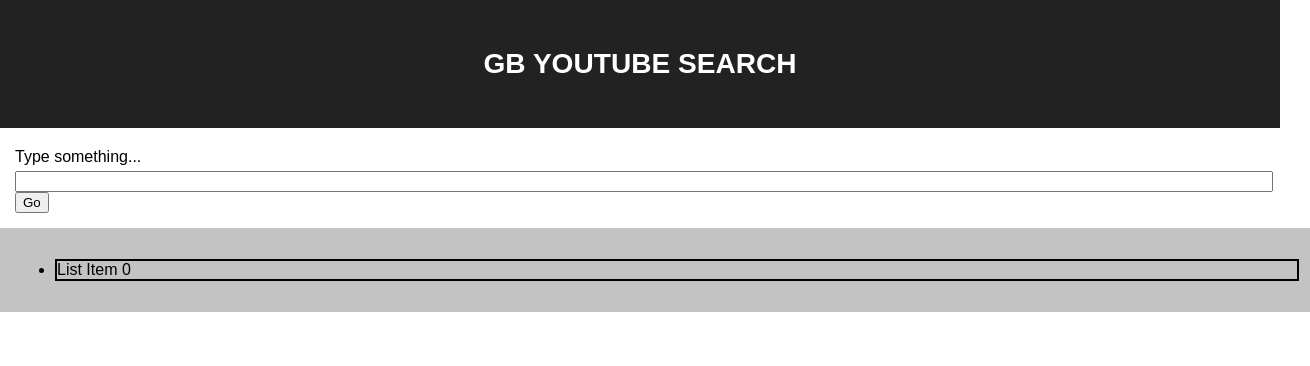
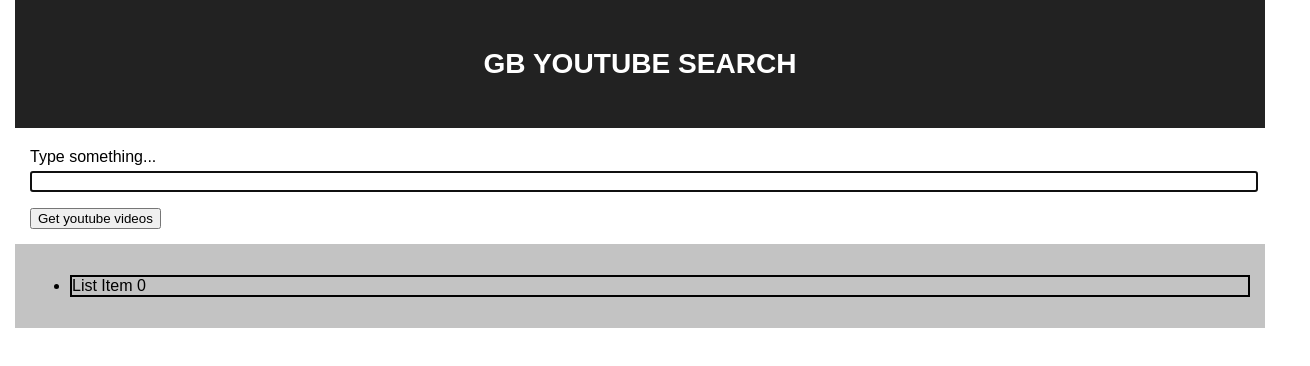
Before and after one commit to guilhermebc/guilhermebc.github.io, a React (Create React App) app: page / in a window 1280 px wide. Shown: the top 366 px of the page, 1310 px wide, since content can reach past the window. Built offline with nearby package versions, Linux system fonts and the light colour scheme.

Commit message:
implementing searchbar and youtubeapi components

```diff
--- a/package.json
+++ b/package.json
@@ -10,6 +10,7 @@
     "react-bootstrap": "^0.32.1",
     "react-dom": "^16.4.1",
     "react-scripts": "1.1.4",
+    "react-youtube": "^7.6.0",
     "redux": "^4.0.0"
   },
   "scripts": {
--- a/src/App.css
+++ b/src/App.css
@@ -23,8 +23,8 @@
 .App-intro-2 {
   font-size: large; }
 
-@keyframes App-logo-spin {
-  from {
-    transform: rotate(0deg); }
-  to {
-    transform: rotate(360deg); } }
+.container {
+  max-width: 1600px;
+  margin: 0 auto;
+  padding-left: 15px;
+  padding-right: 15px; }
--- a/src/App.js
+++ b/src/App.js
@@ -1,4 +1,5 @@
 import React, { Component } from 'react';
+import 'react-bootstrap';
 import './App.css';
 import Header from './Header/Header';
 import Search from './Search/Search';
@@ -7,7 +8,7 @@
 class App extends Component {
   render() {
     return (
-      <div>
+      <div className="container">
         <Header title="GB Youtube Search"/>
         <Search/>
         <List/>
--- a/src/App.scss
+++ b/src/App.scss
@@ -30,7 +30,11 @@
   font-size: large;
 }
 
-@keyframes App-logo-spin {
-  from { transform: rotate(0deg); }
-  to { transform: rotate(360deg); }
+.container {
+  max-width: 1600px;
+  margin: 0 auto;
+  padding: {
+    left: 15px;
+    right: 15px;
+  }
 }
--- a/src/List/List.css
+++ b/src/List/List.css
@@ -1,4 +1,3 @@
 .wrapper-list {
-  width: 100%;
   padding: 15px;
   background-color: #c3c3c3; }
--- a/src/List/List.scss
+++ b/src/List/List.scss
@@ -1,5 +1,4 @@
 .wrapper-list {
-    width: 100%;
     padding: 15px;
     background-color: #c3c3c3;
 }
--- a/src/ListItem/ListItem.css
+++ b/src/ListItem/ListItem.css
@@ -1,5 +1,4 @@
 .list-item {
-  width: 100%;
   color: #000;
   text-align: left;
   border: 2px solid black; }
--- a/src/ListItem/ListItem.scss
+++ b/src/ListItem/ListItem.scss
@@ -1,5 +1,4 @@
 .list-item {
-    width: 100%;
     color: #000;
     text-align: left;
     border: 2px solid black;
--- a/src/Search/Search.js
+++ b/src/Search/Search.js
@@ -1,15 +1,41 @@
 import React, { Component } from 'react';
 import './Search.css';
+import YoutubeAPI from '../YoutubeAPI/YoutubeAPI';
 
 class Search extends Component {
+
+	constructor(props) {
+		super(props);
+
+		this.state = {
+			term: '',
+		};
+	}
+
+	onInputChange(termValue){
+		this.setState({
+			term: termValue,
+		});
+	}
+
+	getYTComponent(query) {
+		return <YoutubeAPI content={query}/>;
+	}
+
 	render() {
 		return (
-      <div className="container">
 			<div className="wrapper-search-bar">
 				<label htmlFor="search_bar">Type something...</label>
-            <input type="text" name="search-bar" id="search_bar"/>
-            <button className="btn btn-primary">Go</button>
-        </div>
+
+				<input type="text"
+					name="search-bar" id="search_bar"
+					value={this.state.term}
+					onChange={event => this.onInputChange(event.target.value)}
+					autoFocus/>
+
+				<p>{this.state.term}</p>
+
+				<button>Get youtube videos</button>
 			</div>
 		);
 	}
--- a/src/YoutubeAPI/YoutubeAPI.js
+++ b/src/YoutubeAPI/YoutubeAPI.js
@@ -1,11 +1,50 @@
 import React, { Component } from 'react';
+
+import ListItem from '../ListItem/ListItem';
+
+const apiKEY = 'AIzaSyD6VsQOvaQ0PGeLPAV4l7Ym1CbNtZmSZOQ';
+const rootAPI = 'https://www.googleapis.com/youtube/v3/search';
+const numResults = 10;
 
 class YoutubeAPI extends Component {
 
-  rootAPI = 'https://developers.google.com/youtube/v3';
+  constructor(props){
+    super(props);
+
+    this.state = {
+      result:[],
+      content: '',
+    };
+
+  }
+
+  onTypedChange(contentValue){
+
+    this.setState({
+      content: contentValue
+    });
+
+    console.log(11, contentValue);
+
+    let requestURL = `${rootAPI}?key=${apiKEY}&part=snippet,id&q=${this.state.content}&order=date&maxResults=${numResults}`;
+
+    fetch(requestURL)
+      .then((response) => response.json())
+      .then((responseJson) => {
+          const result = responseJson.items.map(obj => "https://www.youtube.com/embed/"+obj.id.videoId);
+          console.log('Searched Videos: ', result);
+      })
+      .catch((error) => {
+        console.error(error);
+      });
+  }
 
   render() {
-    return console.log(this.rootAPI);
+    return (
+      <div>
+         <p>videos... {this.state.content}</p>
+      </div>
+    );
   }
 }
 
```
Also changed, not shown: 1 other file (tests, documents, lock files or other folders). Lines whose indentation alone changed are shown as unchanged.
